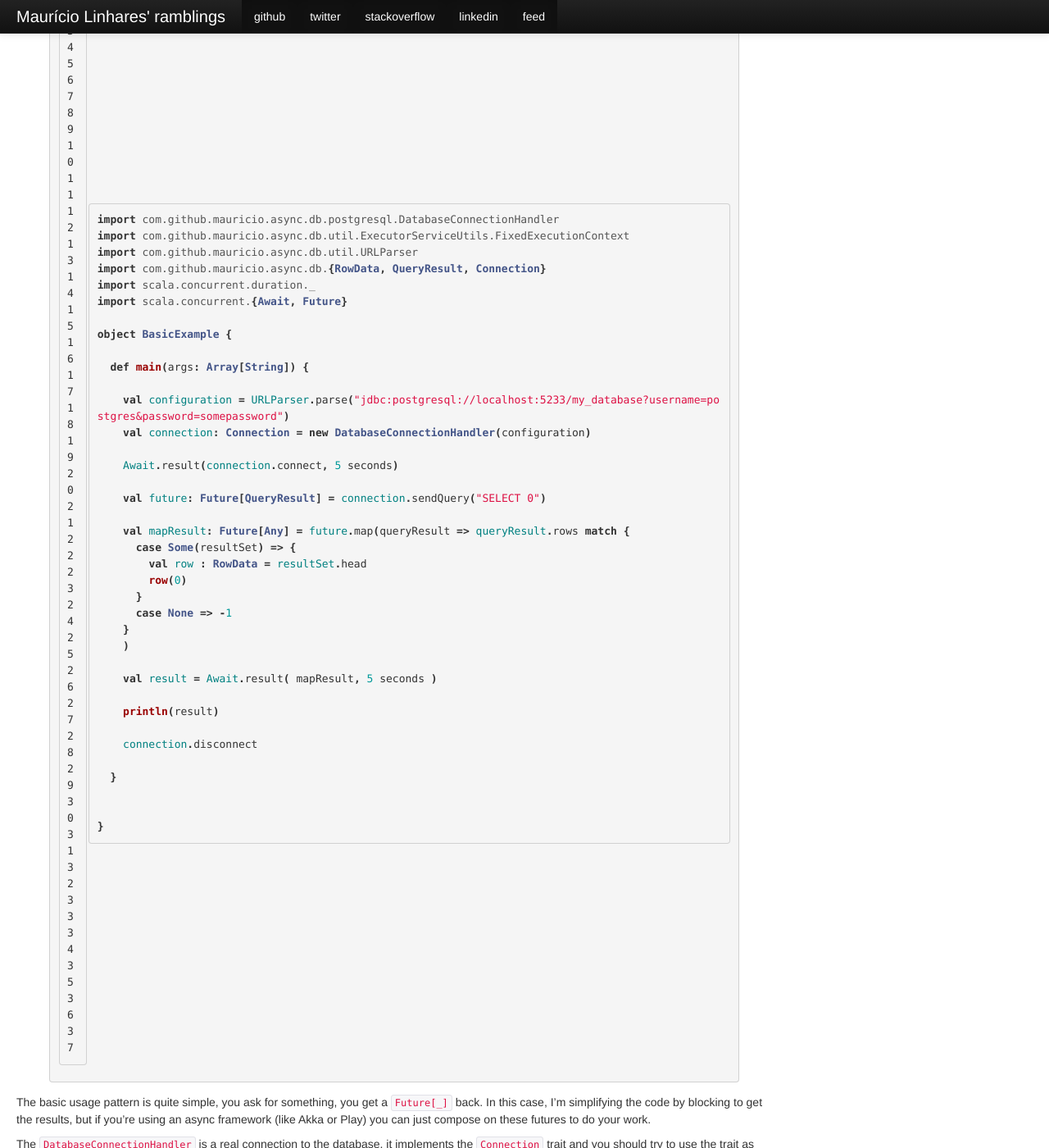
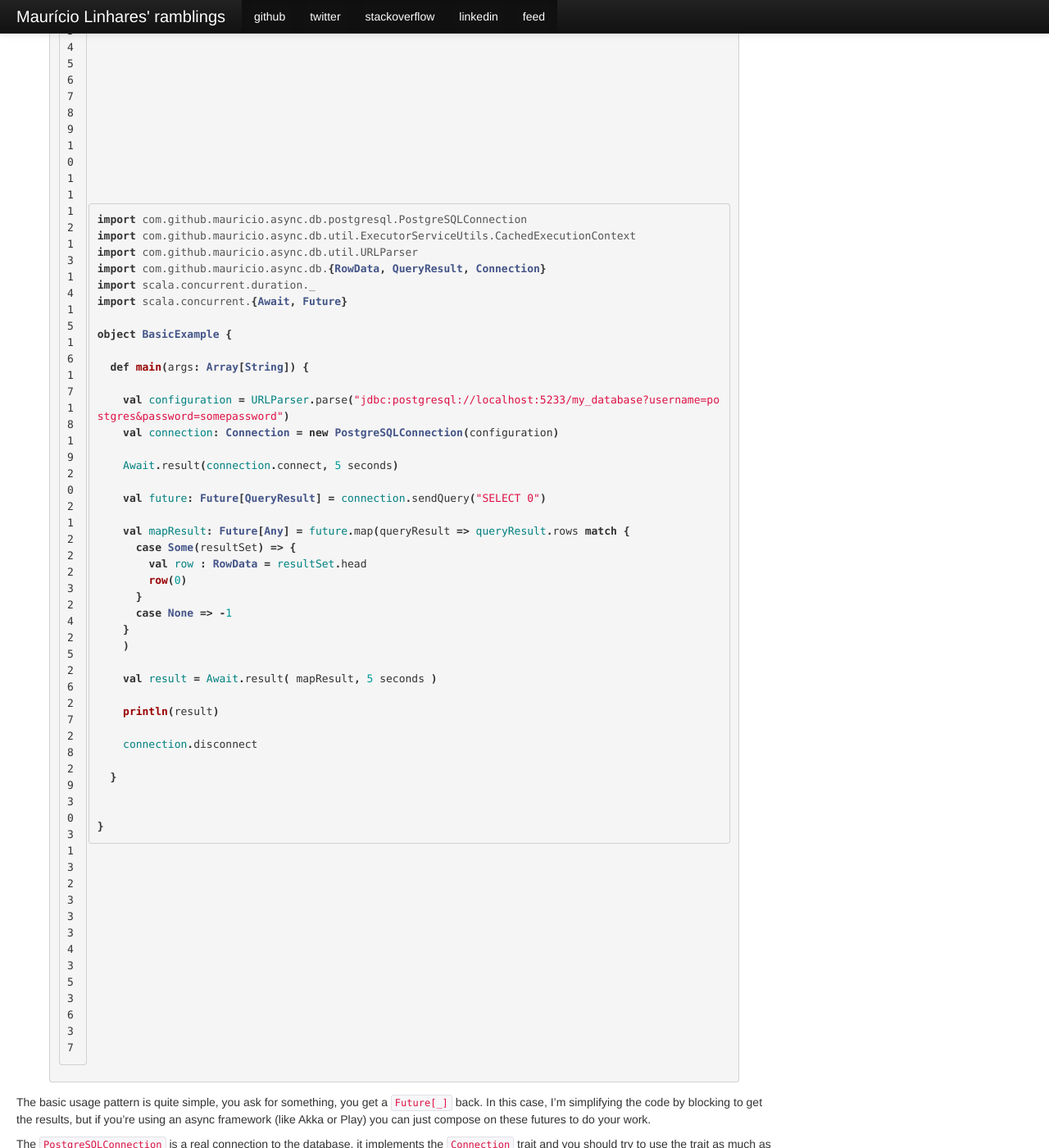
Before and after one commit to mauricio/mauricio.github.com, a Jekyll site: the page built from _posts/2013-04-29-async-database-access-with-postgresql-play-scala-and-heroku.md, in a window 1280 px wide and 1400 px high, scrolled down 458 px. Shown: the whole window at 82% size. Built offline with Jekyll 4.4.1, drawn with Linux system fonts in a browser that asks for light colours; Markdown is read by kramdown in place of the engine named in the settings; comment, search, counter and statistics services are not loaded; some of the changed text lies outside the part shown.

```diff
--- a/_posts/2013-04-29-async-database-access-with-postgresql-play-scala-and-heroku.md
+++ b/_posts/2013-04-29-async-database-access-with-postgresql-play-scala-and-heroku.md
@@ -21,8 +21,8 @@ that would allow you to execute queries and get results back.
 Let's see some sample usage:
 
 {% highlight scala linenos %}
-import com.github.mauricio.async.db.postgresql.DatabaseConnectionHandler
-import com.github.mauricio.async.db.util.ExecutorServiceUtils.FixedExecutionContext
+import com.github.mauricio.async.db.postgresql.PostgreSQLConnection
+import com.github.mauricio.async.db.util.ExecutorServiceUtils.CachedExecutionContext
 import com.github.mauricio.async.db.util.URLParser
 import com.github.mauricio.async.db.{RowData, QueryResult, Connection}
 import scala.concurrent.duration._
@@ -33,7 +33,7 @@ object BasicExample {
   def main(args: Array[String]) {
 
     val configuration = URLParser.parse("jdbc:postgresql://localhost:5233/my_database?username=postgres&password=somepassword")
-    val connection: Connection = new DatabaseConnectionHandler(configuration)
+    val connection: Connection = new PostgreSQLConnection(configuration)
 
     Await.result(connection.connect, 5 seconds)
 
@@ -64,7 +64,7 @@ The basic usage pattern is quite simple, you ask for something, you get a `Futur
 I'm simplifying the code by blocking to get the results, but if you're using an async framework (like Akka or
 Play) you can just compose on these futures to do your work.
 
-The `DatabaseConnectionHandler` is a real connection to the database, it implements the `Connection` trait and
+The `PostgreSQLConnection` is a real connection to the database, it implements the `Connection` trait and
 you should try to use the trait as much as possible. When you create a connection handler, it's not connected
 to the database yet, you have to connect it yourself calling `connect` and waiting for the future to return or
 composing on the future to do something else.
```
Also changed, not shown: _posts/2013-05-18-mysql-async-and-posrgresql-async-0.2.2-released.md (added, +39 -0 lines).
